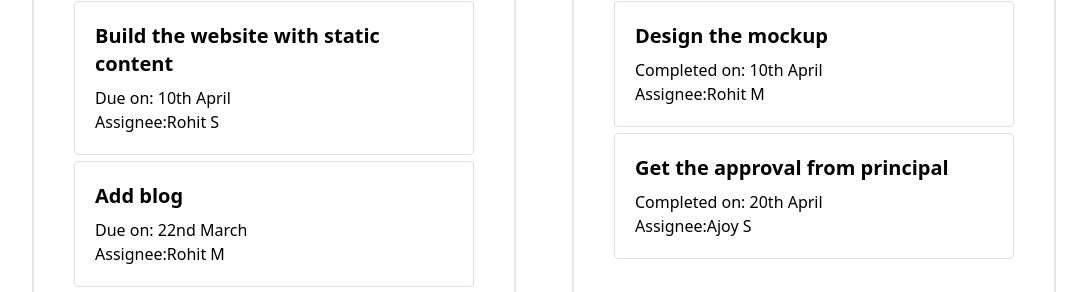
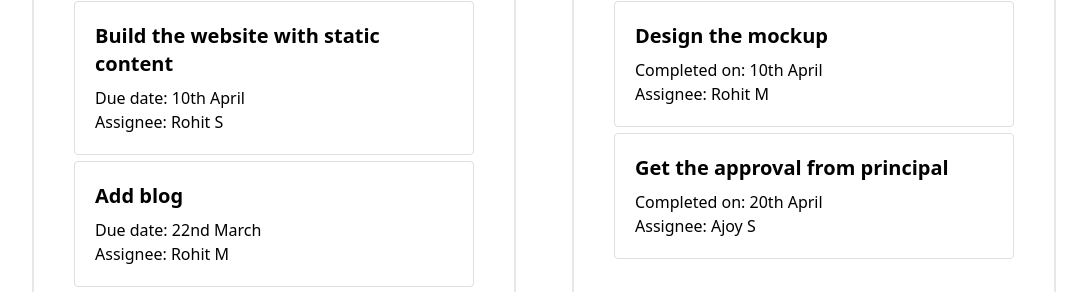
Before and after one commit to Mahendar0701/wd301, a React (Vite) app in the folder hello-react/: page / in a window 1280 px wide. Shown: the part 181-473 px from the top of the page, without its empty margins (96-1183 px from the left). Built offline with nearby package versions, Linux system fonts and the light colour scheme.

Commit message:
date changes

```diff
--- a/hello-react/src/TaskCard.jsx
+++ b/hello-react/src/TaskCard.jsx
@@ -3,9 +3,9 @@ import "./TaskCard.css";
 
 const TaskCard = (props) => {
   console.log(props);
-  let taskDate = null;
+  let taskDate;
   if (props.dueDate) {
-    taskDate = <p>Due on: {props.dueDate}</p>;
+    taskDate = <p>Due date: {props.dueDate}</p>;
   }
   if (props.completedAtDate) {
     taskDate = <p>Completed on: {props.completedAtDate}</p>;
@@ -14,7 +14,7 @@ const TaskCard = (props) => {
     <div className="TaskItem w-full p-5">
       <h2 className="text-xl font-bold mb-2">{props.title}</h2>
       {taskDate}
-      <p>Assignee:{props.assigneeName}</p>
+      <p>Assignee: {props.assigneeName}</p>
     </div>
   );
 };
```
